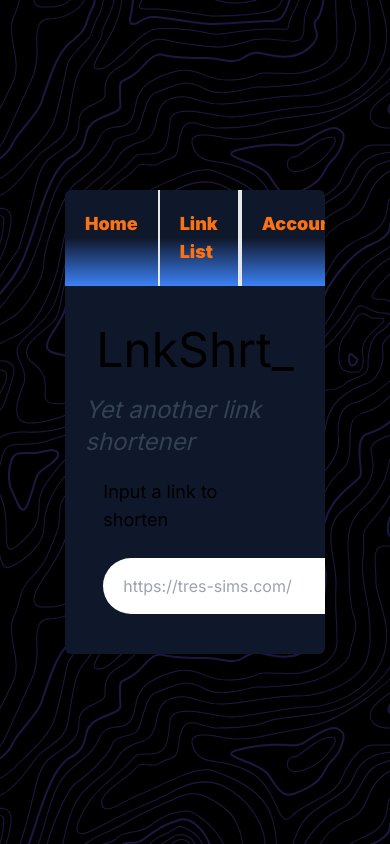
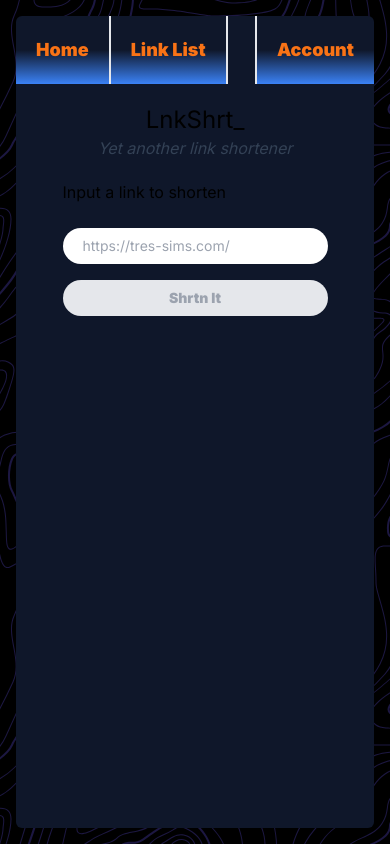
Before and after one commit to TresSims/LnkShrt, a Next.js app in the folder frontend/: page / in a window 390 px wide. Built offline with nearby package versions, Linux system fonts and the light colour scheme.

Commit message:
Home Page mobile styles

```diff
--- a/frontend/app/components/shortener.js
+++ b/frontend/app/components/shortener.js
@@ -42,7 +42,7 @@ export default function Shortener() {
       <div className="flex flex-row space-around">
         <form
           onSubmit={mutation.mutate}
-          className="flex flex-row space-around w-full"
+          className="flex flex-col md:flex-row w-full"
         >
           <input
             type="text"
@@ -50,14 +50,14 @@ export default function Shortener() {
             name="link"
             id="link"
             required
-            className="flex-grow rounded-full px-5 p-2 text-black"
+            className="flex-grow rounded-full px-5 p-2 text-sm text-black"
             onChange={(e) => validateURL(e)}
             placeholder="https://tres-sims.com/"
           />
           <button
             type="submit"
             disabled={!readyToSubmit}
-            className="w-2/12 ms-10 bg-orange-500 disabled:bg-gray-200 hover:bg-amber-500 active:bg-amber-400 text-lg font-black rounded-full"
+            className="p-2 md:ms-4 mt-4 md:mt-0 bg-orange-500 text-sm disabled:bg-gray-200 disabled:text-gray-400 hover:bg-amber-500 active:bg-amber-400 text-lg font-black rounded-full"
           >
             Shrtn It
           </button>
--- a/frontend/app/layout.js
+++ b/frontend/app/layout.js
@@ -16,8 +16,8 @@ export default function RootLayout({ children }) {
     <html lang="en">
       <body className={inter.className}>
         <QueryRoot>
-          <div className="flex w-screen h-screen justify-center place-items-center">
-            <div className="bg-slate-900 w-8/12 rounded-md flex flex-col overflow-hidden">
+          <div className="flex w-screen h-screen justify-center place-items-center p-4">
+            <div className="bg-slate-900 md:w-8/12 w-full h-full md:h-auto rounded-md flex flex-col overflow-hidden">
               <div className="flex flex-row place-content-between text-lg font-black text-orange-500">
                 <div className="flex flex-row ">
                   <Link
@@ -43,8 +43,8 @@ export default function RootLayout({ children }) {
                 </div>
               </div>
               <div className="flex flex-col p-5 justify-center place-items-center w-full">
-                <h1 className="text-5xl py-50 my-5">LnkShrt_</h1>
-                <h2 className="text-2xl italic text-slate-700">
+                <h1 className="text-2xl md:text-5xl py-50">LnkShrt_</h1>
+                <h2 className="text-md md:text-2xl italic text-slate-700">
                   Yet another link shortener
                 </h2>
                 {children}
--- a/frontend/app/page.js
+++ b/frontend/app/page.js
@@ -5,7 +5,7 @@ import Shortener from "./components/shortener";
 export default function Home() {
   return (
     <div className="w-10/12 m-5">
-      <p className="text-lg">Input a link to shorten</p>
+      <p className="text-md md:text-lg">Input a link to shorten</p>
       <br />
       <Shortener />
     </div>
```
